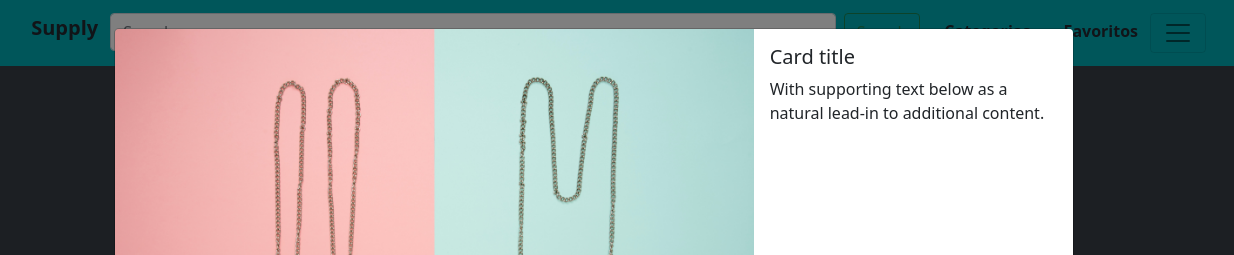
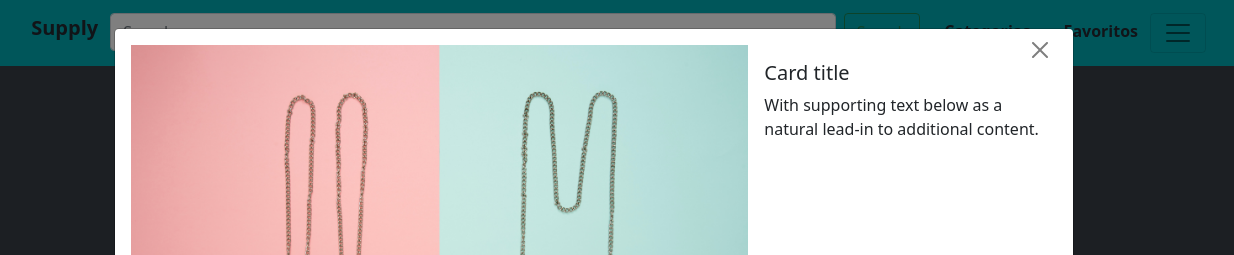
Before and after one commit to benetticarlos/Supply-app, a website: page public/cuerpo.html in a window 1280 px wide. Both pictures are taken after a click on the element 535 px from the left and 680 px from the top of the page. Shown: the top 255 px of the page, 46-1280 px from the left. Drawn offline with nearby package versions, Linux system fonts and the light colour scheme.

Commit message:
ultima actualizacion de cuerpo

```diff
--- a/public/css/cuerpo.css
+++ b/public/css/cuerpo.css
@@ -146,6 +146,12 @@
  }
  #modalFooter{
      display: block;
+     overflow: scroll;
+ }
+ /* #modalFooter::-webkit-scrollbar-thumb {
+        background: #ccc;
+        border-radius: 4px;
+    } */
  }
  #cuerpoModal{
      padding: 0;
@@ -166,6 +172,13 @@
      margin: 0 !important;
  }
  #modalContent {
-    height: 100vh !important;
+    height: 90vh !important;
     overflow: auto;
+    position: relative;
  }
+ #btnClose{
+     position: fixed;
+     right: 182px;
+     z-index: 20;
+     top: 38px;
+ }
--- a/public/cuerpo.html
+++ b/public/cuerpo.html
@@ -110,12 +110,12 @@
     </div>
 <!-- inicio del modal -->
 <div class="modal fade" id="exampleModal" tabindex="-1" aria-labelledby="exampleModalLabel" aria-hidden="true">
-    <div id="miModal" class="modal-dialog">
+    <div id="miModal" class="modal-dialog ">
       <div id="modalContent" class="modal-content">
         <!-- <div id="modalHeader" class="modal-header">
           <h5 class="modal-title" id="exampleModalLabel">Modal title</h5>
-          <button type="button" class="btn-close" data-bs-dismiss="modal" aria-label="Close"></button>
         </div> -->
+        <button id="btnClose" type="button" class="btn-close" data-bs-dismiss="modal" aria-label="Close"></button>
         <div id="cuerpoModal" class="modal-body">
             <div id="cardMb-3" class="card mb-3" >
                 <div class="row g-0">
@@ -159,7 +159,7 @@
 
             </div> -->
         </div>
-        <div id="modalFooter" class="modal-footer">
+        <div id="modalFooter" class="modal-footer " >
           <div class="alert alert-primary" role="alert">
             A simple primary alert—check it out!
           </div>
```
